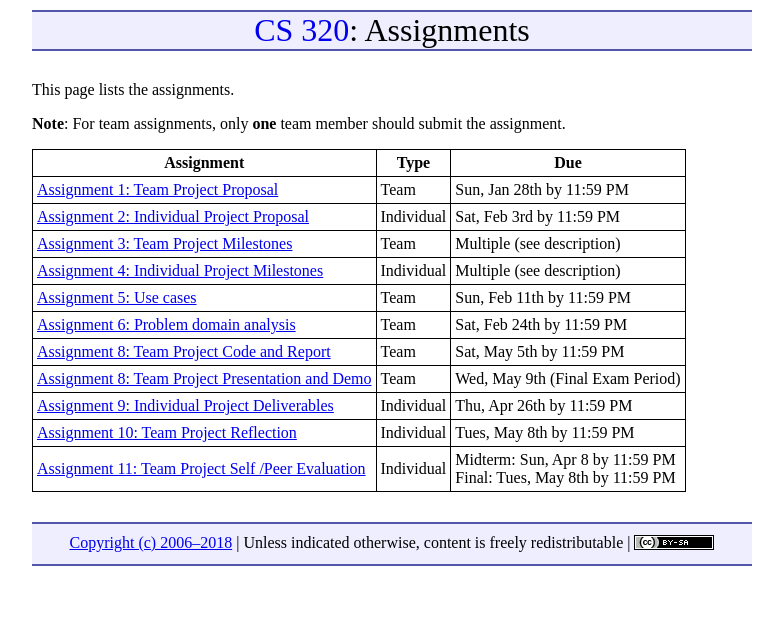
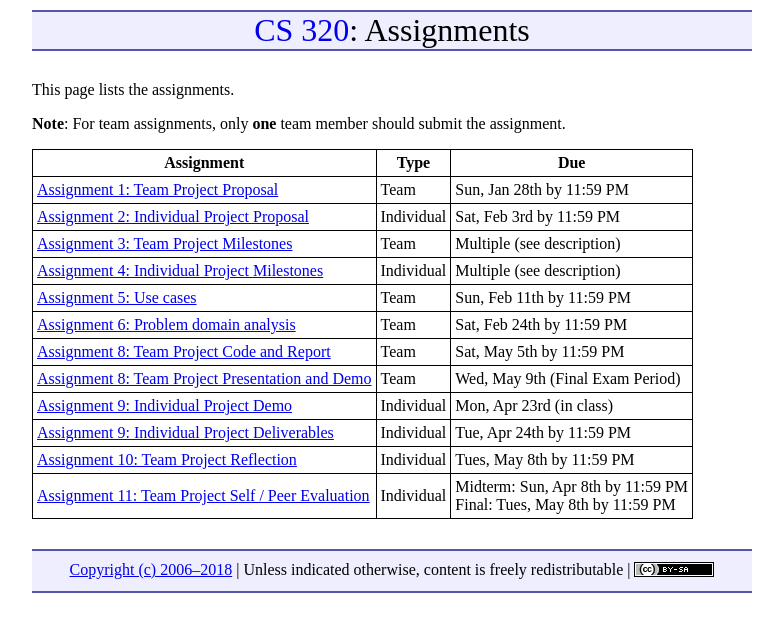
Before and after one commit to ycpcs/cs320-spring2018, a Jekyll site: the page built from assign/index.md, in a window 1280 px wide. Shown: the top 632 px of the page, without its empty margins (248-1031 px from the left). Built offline with Jekyll 4.4.1, drawn with Linux system fonts in a browser that asks for light colours.

Commit message:
ind project date changes

```diff
--- a/assign/index.md
+++ b/assign/index.md
@@ -17,6 +17,7 @@ Assignment | Type | Due
 [Assignment 6: Problem domain analysis](assign06.html) | Team | Sat, Feb 24th by 11:59 PM
 [Assignment 8: Team Project Code and Report](assign08.html) | Team | Sat, May 5th by 11:59 PM
 [Assignment 8: Team Project Presentation and Demo](assign08.html) | Team | Wed, May 9th (Final Exam Period)
-[Assignment 9: Individual Project Deliverables](assign09.html) | Individual | Thu, Apr 26th by 11:59 PM
+[Assignment 9: Individual Project Demo](assign09.html) | Individual | Mon, Apr 23rd (in class)
+[Assignment 9: Individual Project Deliverables](assign09.html) | Individual | Tue, Apr 24th by 11:59 PM
 [Assignment 10: Team Project Reflection](assign10.html) | Individual | Tues, May 8th by 11:59 PM
-[Assignment 11: Team Project Self /Peer Evaluation](assign11.html) | Individual | Midterm: Sun, Apr 8 by 11:59 PM<br>Final: Tues, May 8th by 11:59 PM
+[Assignment 11: Team Project Self / Peer Evaluation](assign11.html) | Individual | Midterm: Sun, Apr 8th by 11:59 PM<br>Final: Tues, May 8th by 11:59 PM
```
